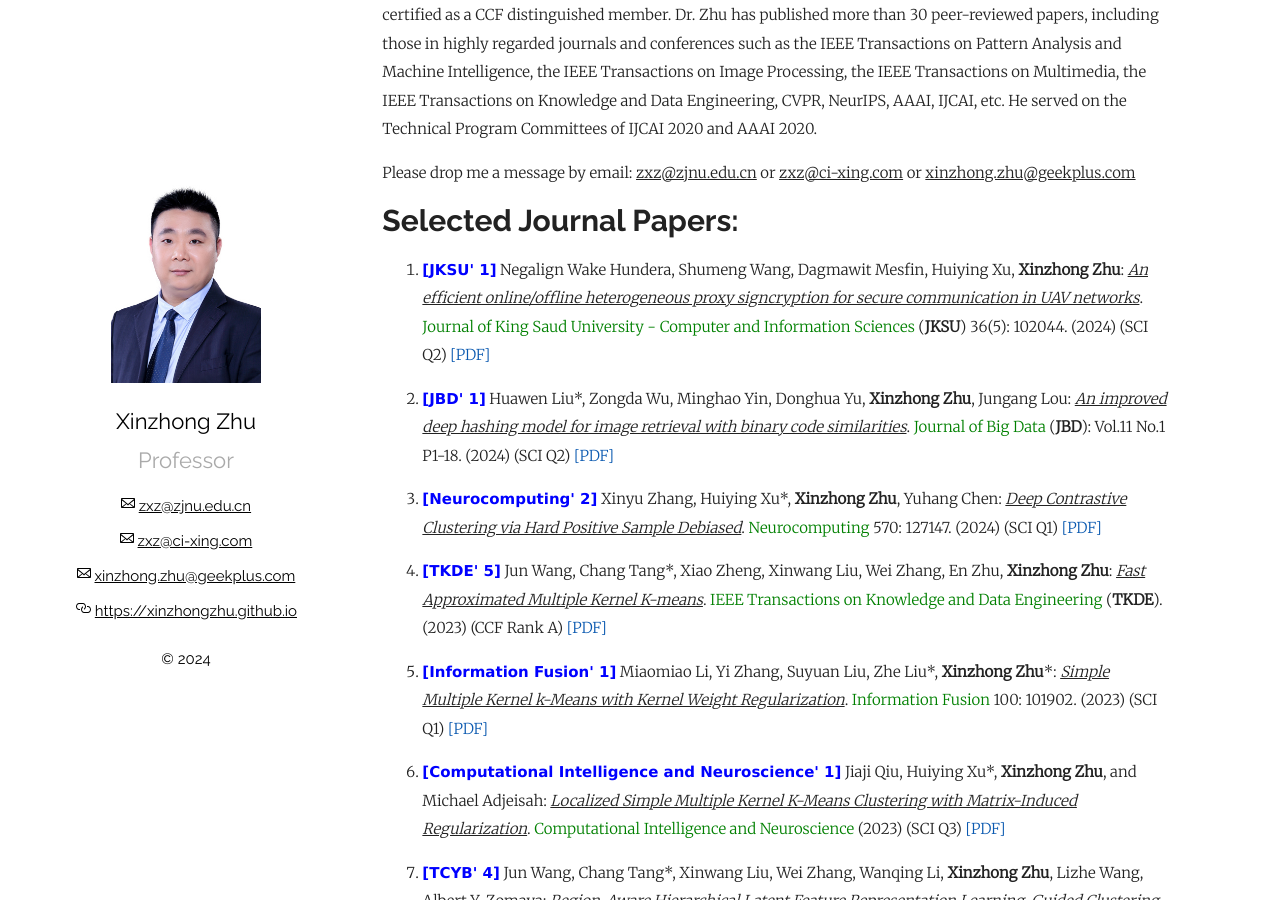
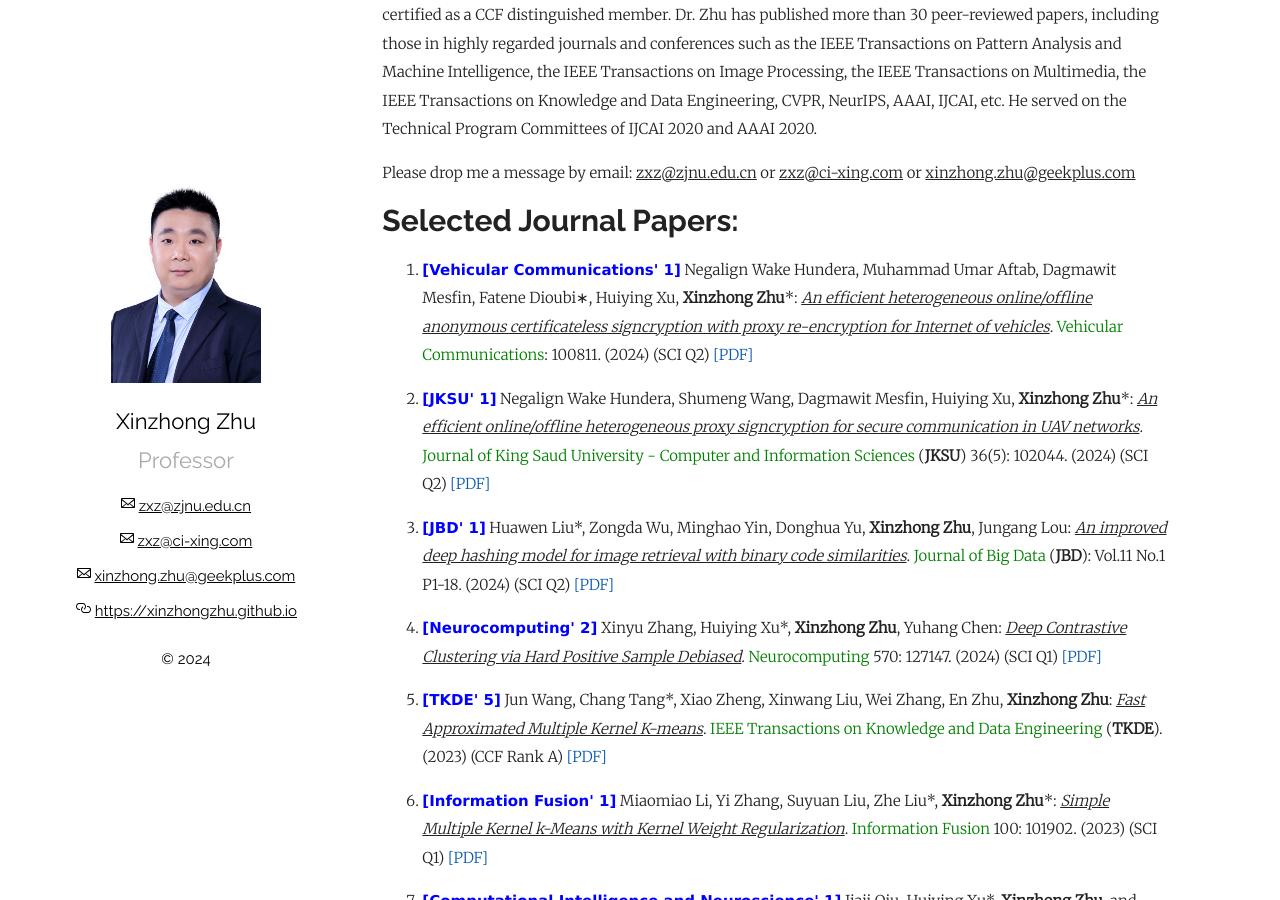
Before and after one commit to xinzhongzhu/xinzhongzhu.github.io, a Jekyll site: the page built from index.md, in a window 1280 px wide and 900 px high, scrolled down 322 px. Built offline with Jekyll 4.4.1, drawn with Linux system fonts in a browser that asks for light colours; our own code applies the rules of GitHub Pages for plain Markdown files.

Commit message:
Update index.md

```diff
--- a/index.md
+++ b/index.md
@@ -15,7 +15,9 @@ Please drop me a message by email: <u>zxz@zjnu.edu.cn</u> or <u>zxz@ci-xing.com<
 
 <ol>
 
- <p style="margin-top: 8px;"><li><font face="verdana" color="blue"><b>[JKSU' 1]</b></font> Negalign Wake Hundera, Shumeng Wang, Dagmawit Mesfin, Huiying Xu, <b>Xinzhong Zhu</b>: <i><u>An efficient online/offline heterogeneous proxy signcryption for secure communication in UAV networks</u></i>. <font color="green">Journal of King Saud University - Computer and Information Sciences</font> (<b>JKSU</b>) 36(5): 102044. (2024) (SCI Q2) <a href = "https://xinzhongzhu.github.io/document/1-s2.0-S1319157824001332-main.pdf">[PDF]</a></li></p>
+  <p style="margin-top: 8px;"><li><font face="verdana" color="blue"><b>[Vehicular Communications' 1]</b></font> Negalign Wake Hundera, Muhammad Umar Aftab, Dagmawit Mesfin, Fatene Dioubi∗, Huiying Xu, <b>Xinzhong Zhu</b>*: <i><u>An efficient heterogeneous online/offline anonymous certificateless signcryption with proxy re-encryption for Internet of vehicles</u></i>. <font color="green">Vehicular Communications</font>: 100811. (2024) (SCI Q2) <a href = "https://xinzhongzhu.github.io/document/1-s2.0-S221420962400086X-main.pdf">[PDF]</a></li></p>
+
+ <p style="margin-top: 8px;"><li><font face="verdana" color="blue"><b>[JKSU' 1]</b></font> Negalign Wake Hundera, Shumeng Wang, Dagmawit Mesfin, Huiying Xu, <b>Xinzhong Zhu</b>*: <i><u>An efficient online/offline heterogeneous proxy signcryption for secure communication in UAV networks</u></i>. <font color="green">Journal of King Saud University - Computer and Information Sciences</font> (<b>JKSU</b>) 36(5): 102044. (2024) (SCI Q2) <a href = "https://xinzhongzhu.github.io/document/1-s2.0-S1319157824001332-main.pdf">[PDF]</a></li></p>
 
 
  <p style="margin-top: 8px;"><li><font face="verdana" color="blue"><b>[JBD' 1]</b></font> Huawen Liu*, Zongda Wu, Minghao Yin, Donghua Yu, <b>Xinzhong Zhu</b>, Jungang Lou: <i><u>An improved deep hashing model for image retrieval with binary code similarities</u></i>. <font color="green">Journal of Big Data </font> (<b>JBD</b>): Vol.11 No.1 P1-18. (2024) (SCI Q2) <a href = "https://xinzhongzhu.github.io/document/s40537-024-00919-4.pdf">[PDF]</a></li></p>
```
